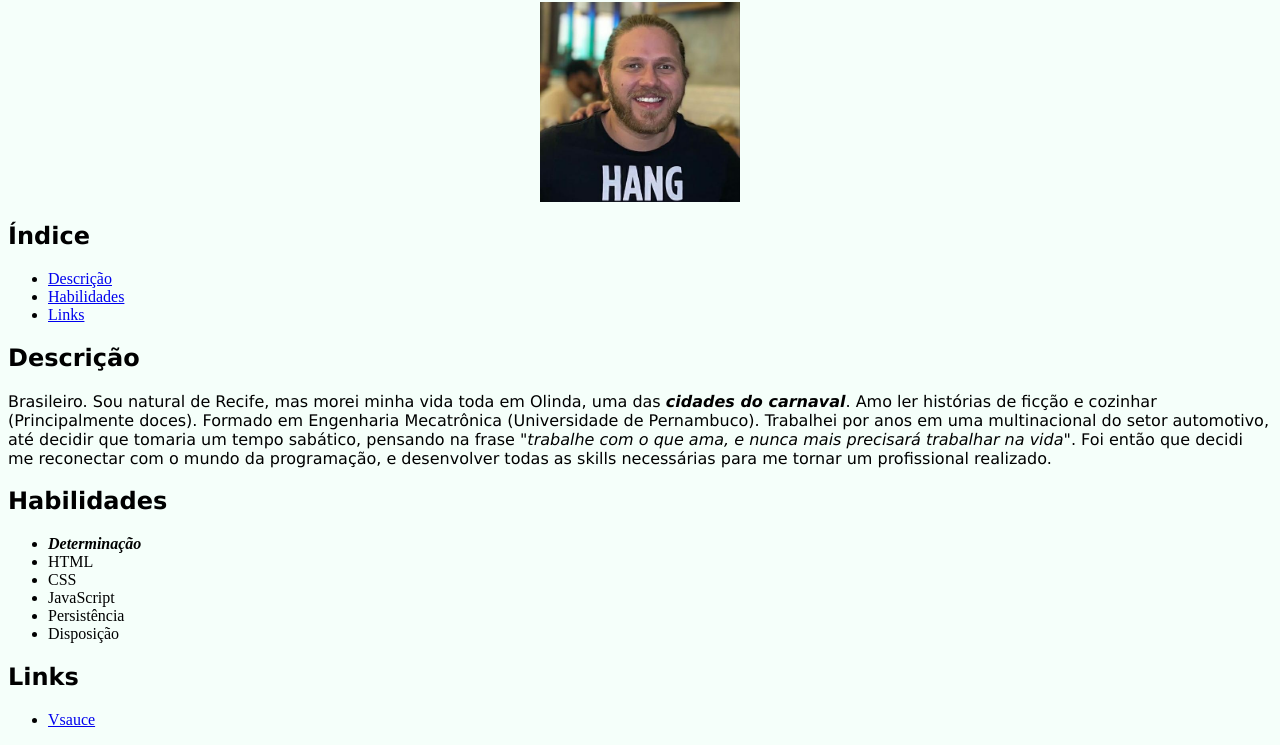
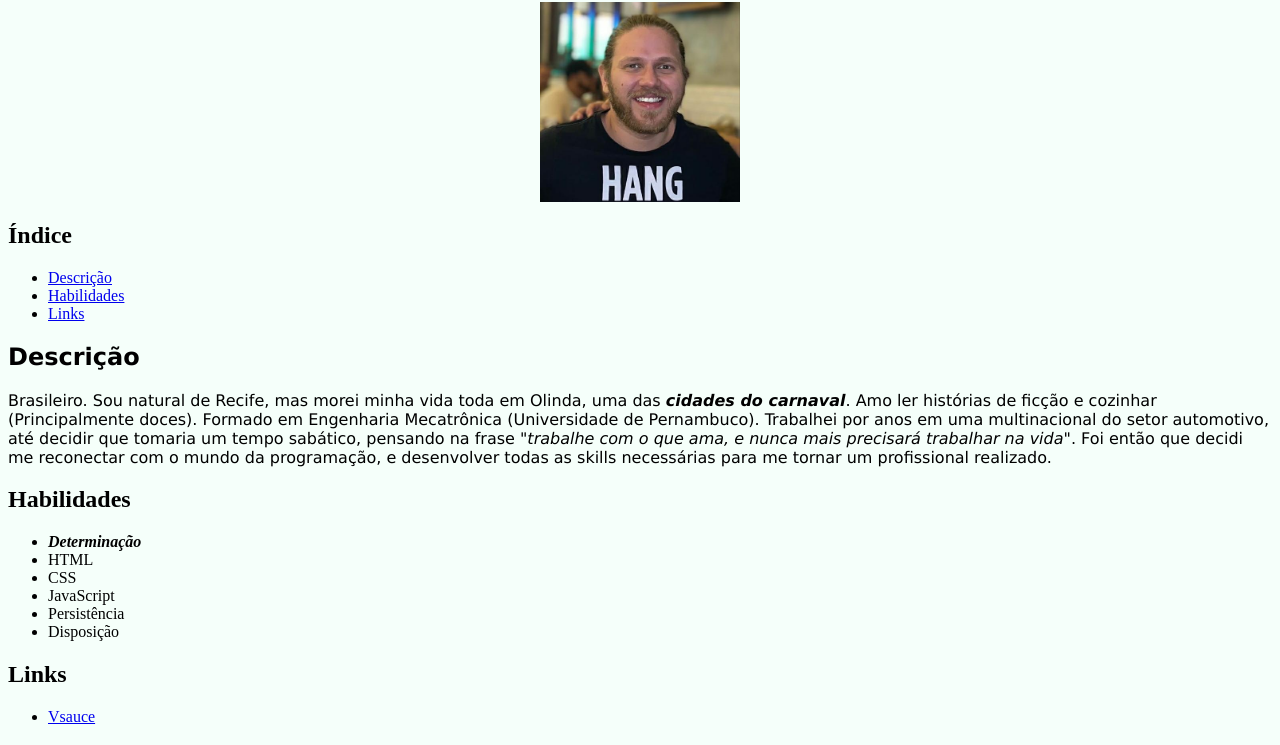
Before and after one commit to ViniGB/viniciusgomes.github.io, a plain HTML site: page index.html in a window 1280 px wide. Shown: the part 78-823 px from the top of the page. Drawn offline with Linux system fonts and the light colour scheme.

Commit message:
Isola a family Verdana apenas para #desc

```diff
--- a/style.css
+++ b/style.css
@@ -13,7 +13,7 @@ img {
     margin-right: auto;
 }
 
-h2 {
+#desc {
     font-family: Verdana, Geneva, Tahoma, sans-serif;
 }
 
```
Also changed, not shown: index.html (+1 -1 lines).
